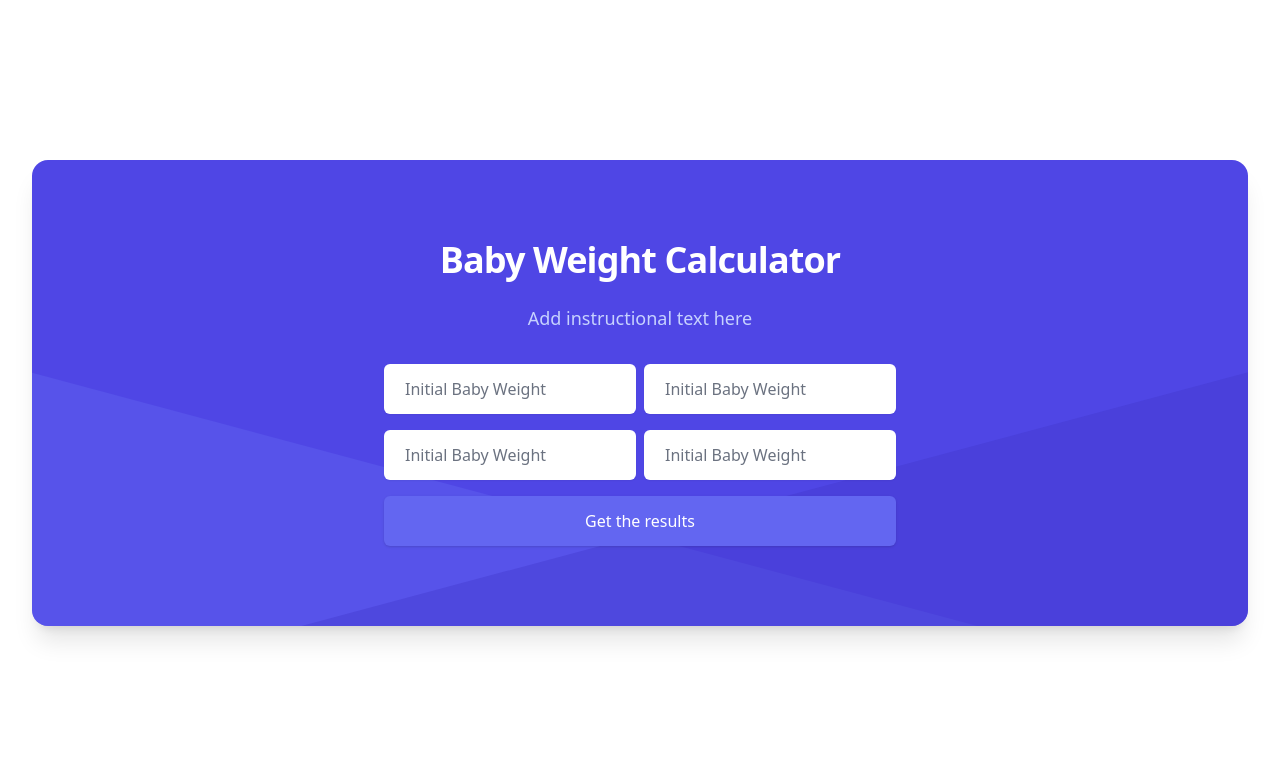
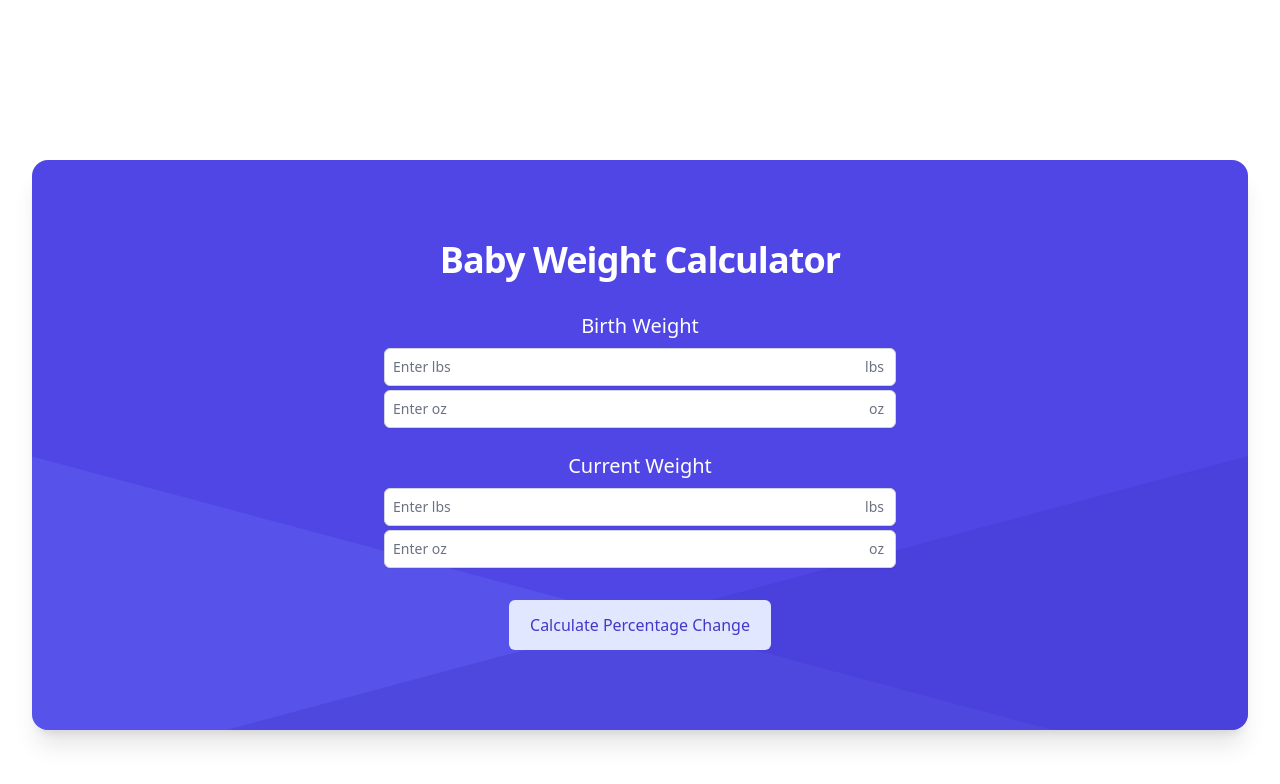
Before and after one commit to sjfortin/baby-weight-change-calculator, a Next.js app: page / in a window 1280 px wide. Shown: the top 784 px of the page. Built offline with nearby package versions, Linux system fonts and the light colour scheme.

Commit message:
add input fields

```diff
--- /dev/null
+++ b/components/Form.jsx
@@ -0,0 +1,119 @@
+export default function Form() {
+  return (
+    <form className="mt-8 sm:mx-auto sm:max-w-lg">
+      {/* Birth Weight */}
+      <div>
+        <div className="text-white text-xl text-center mb-2">Birth Weight</div>
+        <div>
+          <label
+            htmlFor="price"
+            className="block text-sm font-medium text-white sr-only"
+          >
+            Initial Weight
+          </label>
+          <div className="relative mt-1 rounded-md shadow-sm">
+            <input
+              type="number"
+              name="birth-lbs"
+              id="birth-lbs"
+              className="block w-full rounded-md border-gray-300 pl-2 pr-12 focus:border-indigo-500 focus:ring-indigo-500 sm:text-sm"
+              placeholder="Enter lbs"
+              aria-describedby="birth-lbs"
+            />
+            <div className="pointer-events-none absolute inset-y-0 right-0 flex items-center pr-3">
+              <span className="text-gray-500 sm:text-sm" id="birth-lbs">
+                lbs
+              </span>
+            </div>
+          </div>
+        </div>
+        <div>
+          <label
+            htmlFor="price"
+            className="block text-sm font-medium text-white sr-only"
+          >
+            Birth Weight
+          </label>
+          <div className="relative mt-1 rounded-md shadow-sm">
+            <input
+              type="number"
+              name="birth-oz"
+              id="birth-oz"
+              className="block w-full rounded-md border-gray-300 pl-2 pr-12 focus:border-indigo-500 focus:ring-indigo-500 sm:text-sm"
+              placeholder="Enter oz"
+              aria-describedby="birth-oz"
+            />
+            <div className="pointer-events-none absolute inset-y-0 right-0 flex items-center pr-3">
+              <span className="text-gray-500 sm:text-sm" id="birth-oz">
+                oz
+              </span>
+            </div>
+          </div>
+        </div>
+      </div>
+
+      {/* Current Weight */}
+      <div>
+        <div className="text-white text-xl text-center mb-2 mt-6">
+          Current Weight
+        </div>
+        <div>
+          <label
+            htmlFor="price"
+            className="block text-sm font-medium text-white sr-only"
+          >
+            Current Weight
+          </label>
+          <div className="relative mt-1 rounded-md shadow-sm">
+            <input
+              type="number"
+              name="current-lbs"
+              id="current-lbs"
+              className="block w-full rounded-md border-gray-300 pl-2 pr-12 focus:border-indigo-500 focus:ring-indigo-500 sm:text-sm"
+              placeholder="Enter lbs"
+              aria-describedby="current-lbs"
+            />
+            <div className="pointer-events-none absolute inset-y-0 right-0 flex items-center pr-3">
+              <span className="text-gray-500 sm:text-sm" id="current-lbs">
+                lbs
+              </span>
+            </div>
+          </div>
+        </div>
+        <div>
+          <label
+            htmlFor="price"
+            className="block text-sm font-medium text-white sr-only"
+          >
+            Birth Weight
+          </label>
+          <div className="relative mt-1 rounded-md shadow-sm">
+            <input
+              type="number"
+              name="current-oz"
+              id="current-oz"
+              className="block w-full rounded-md border-gray-300 pl-2 pr-12 focus:border-indigo-500 focus:ring-indigo-500 sm:text-sm"
+              placeholder="Enter oz"
+              aria-describedby="current-oz"
+            />
+            <div className="pointer-events-none absolute inset-y-0 right-0 flex items-center pr-3">
+              <span className="text-gray-500 sm:text-sm" id="current-oz">
+                oz
+              </span>
+            </div>
+          </div>
+        </div>
+      </div>
+
+      {/* Action */}
+      <div className="text-center mt-8">
+        <button
+          type="button"
+          className="inline-flex items-center rounded-md border border-transparent bg-indigo-100 px-5 py-3 text-base font-medium text-indigo-700 hover:bg-indigo-200 focus:outline-none focus:ring-2 focus:ring-indigo-500 focus:ring-offset-2"
+        >
+          Calculate Percentage Change
+        </button>
+      </div>
+    </form>
+  );
+}
--- a/pages/index.tsx
+++ b/pages/index.tsx
@@ -1,4 +1,5 @@
 import Head from "next/head";
+import Form from "../components/Form";
 
 export default function Home() {
   return (
@@ -42,68 +43,11 @@ export default function Home() {
                     <h2 className="text-3xl font-bold tracking-tight text-white sm:text-4xl">
                       Baby Weight Calculator
                     </h2>
-                    <p className="mx-auto mt-6 max-w-2xl text-lg text-indigo-200">
+                    {/* <p className="mx-auto mt-6 max-w-2xl text-lg text-indigo-200">
                       Add instructional text here
-                    </p>
+                    </p> */}
                   </div>
-                  <form action="#" className="mt-8 sm:mx-auto sm:max-w-lg">
-                    <div className="flex">
-                      <div className="min-w-0 flex-1">
-                        <label htmlFor="cta-email" className="sr-only">
-                          Initial Baby Weight
-                        </label>
-                        <input
-                          id="cta-email"
-                          type="email"
-                          className="block w-full rounded-md border border-transparent px-5 py-3 text-base text-gray-900 placeholder-gray-500 shadow-sm focus:border-transparent focus:outline-none focus:ring-2 focus:ring-white focus:ring-offset-2 focus:ring-offset-indigo-600"
-                          placeholder="Initial Baby Weight"
-                        />
-                      </div>
-                      <div className="min-w-0 flex-1 ml-2">
-                        <label htmlFor="cta-email" className="sr-only">
-                          Initial Baby Weight
-                        </label>
-                        <input
-                          id="cta-email"
-                          type="email"
-                          className="block w-full rounded-md border border-transparent px-5 py-3 text-base text-gray-900 placeholder-gray-500 shadow-sm focus:border-transparent focus:outline-none focus:ring-2 focus:ring-white focus:ring-offset-2 focus:ring-offset-indigo-600"
-                          placeholder="Initial Baby Weight"
-                        />
-                      </div>
-                    </div>
-                    <div className="flex mt-4">
-                      <div className="min-w-0 flex-1">
-                        <label htmlFor="cta-email" className="sr-only">
-                          Initial Baby Weight
-                        </label>
-                        <input
-                          id="cta-email"
-                          type="email"
-                          className="block w-full rounded-md border border-transparent px-5 py-3 text-base text-gray-900 placeholder-gray-500 shadow-sm focus:border-transparent focus:outline-none focus:ring-2 focus:ring-white focus:ring-offset-2 focus:ring-offset-indigo-600"
-                          placeholder="Initial Baby Weight"
-                        />
-                      </div>
-                      <div className="min-w-0 flex-1 ml-2">
-                        <label htmlFor="cta-email" className="sr-only">
-                          Initial Baby Weight
-                        </label>
-                        <input
-                          id="cta-email"
-                          type="email"
-                          className="block w-full rounded-md border border-transparent px-5 py-3 text-base text-gray-900 placeholder-gray-500 shadow-sm focus:border-transparent focus:outline-none focus:ring-2 focus:ring-white focus:ring-offset-2 focus:ring-offset-indigo-600"
-                          placeholder="Initial Baby Weight"
-                        />
-                      </div>
-                    </div>
-                    <div className="mt-4">
-                      <button
-                        type="submit"
-                        className="block w-full rounded-md border border-transparent bg-indigo-500 px-5 py-3 text-base font-medium text-white shadow hover:bg-indigo-400 focus:outline-none focus:ring-2 focus:ring-white focus:ring-offset-2 focus:ring-offset-indigo-600 sm:px-10"
-                      >
-                        Get the results
-                      </button>
-                    </div>
-                  </form>
+                  <Form />
                 </div>
               </div>
             </div>
```
